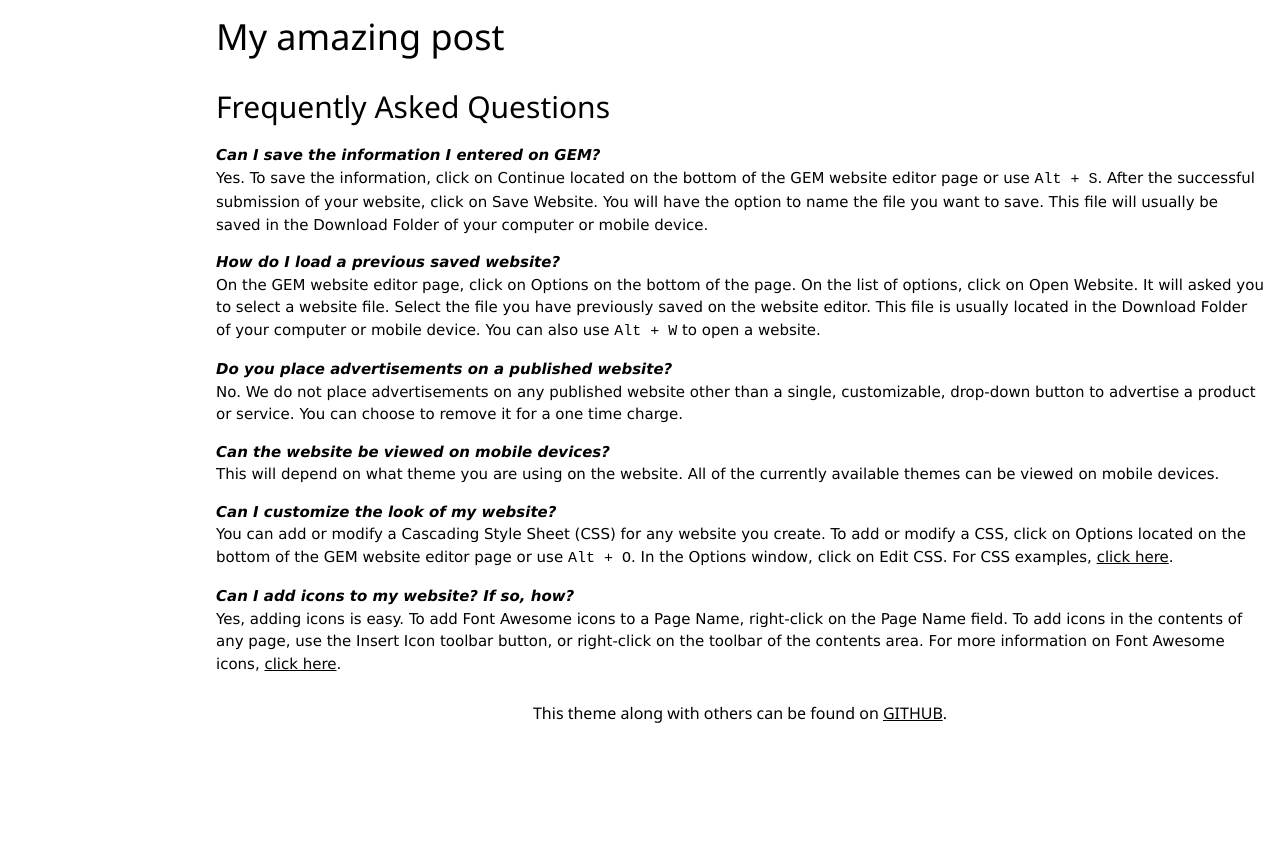
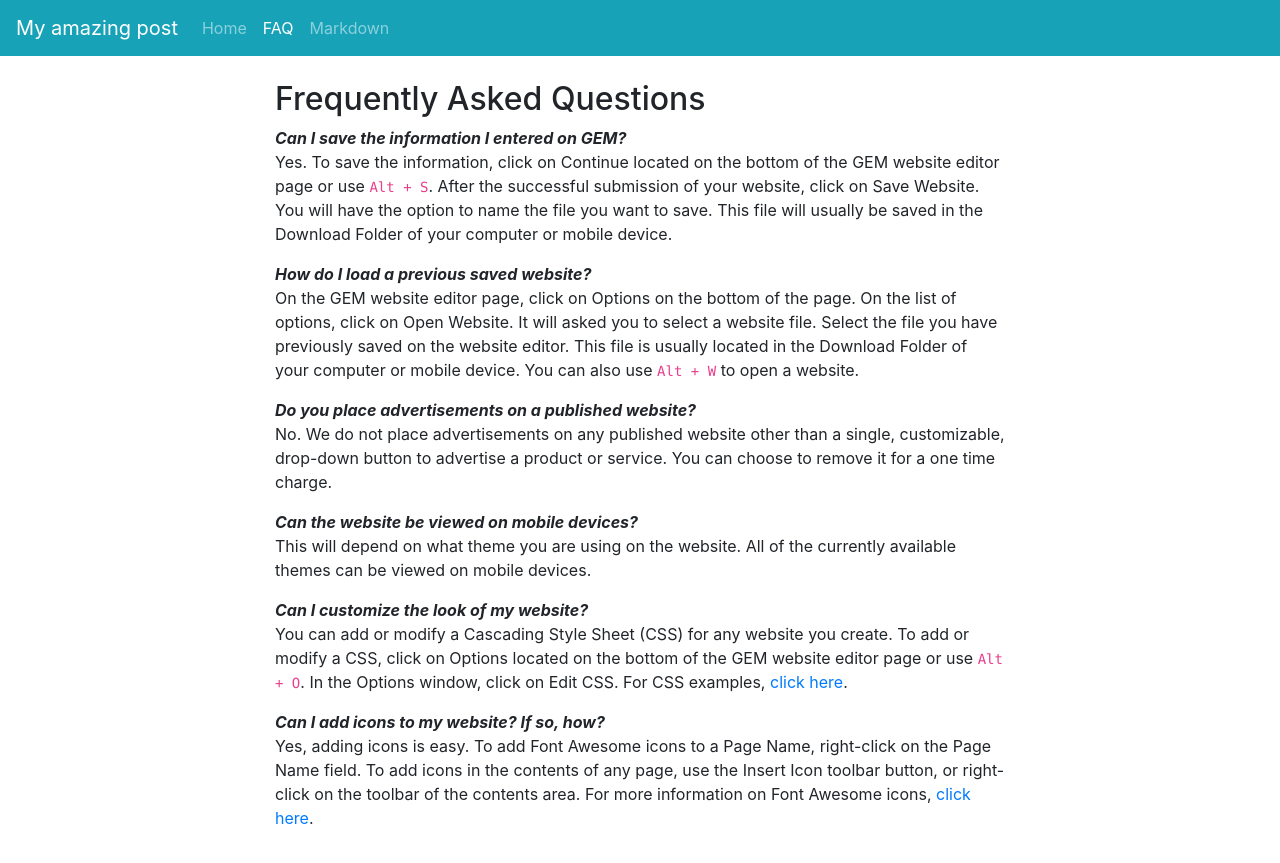
Before and after one commit to emrickj/emrickj.github.io, a Jekyll site: the page built from _webpages/2.md, in a window 1280 px wide. Shown: the top 863 px of the page. Built offline with Jekyll 4.4.1, drawn with Linux system fonts in a browser that asks for light colours; nearby versions of some CDN libraries; comment, search, counter and statistics services are not loaded.

Commit message:
Add files via upload

```diff
--- a/_layouts/page.html
+++ b/_layouts/page.html
@@ -1,60 +1,62 @@
 <!DOCTYPE html>
 <html lang="{{ site.lang | default: "en-US" }}">
 <head>
-<meta name="viewport" content="width=device-width, initial-scale=1">
-<link rel="stylesheet" href="https://www.w3schools.com/w3css/4/w3.css">
-<link rel="stylesheet" href="https://www.w3schools.com/lib/w3-theme-green.css">
+<meta charset="utf-8">
+<meta name="viewport" content="width=device-width,initial-scale=1">
+<link rel="stylesheet" href="https://maxcdn.bootstrapcdn.com/bootstrap/4.0.0/css/bootstrap.min.css">
 <link rel="stylesheet" href="https://cdnjs.cloudflare.com/ajax/libs/font-awesome/4.7.0/css/font-awesome.min.css">
 	<title>{{ site.title | default: site.github.repository_name }}</title>
 <style>
-t1 { white-space: pre-wrap;}
+@media (min-width: 576px) {
+	form label {text-align: right;}
+}
 
 
    </style>
 </head>
-<body>
-
-<!-- Sidebar -->
-<div class="w3-sidebar w3-light-grey w3-bar-block w3-large w3-collapse w3-card-2 w3-animate-left"
- style="width:200px;" id="mySidebar">
-<button class="w3-bar-item w3-button w3-large w3-hide-large" onclick="w3_close()">Close &times;</button>
+<body class='page1' id='demo'>
+<nav class="navbar navbar-expand-md bg-info navbar-dark">
+  <a class="navbar-brand" href="#">{{ site.title | default: site.github.repository_name }}</a>
+  <button type="button" class="navbar-toggler" data-toggle="collapse" data-target="#myNavbar">
+	<span class="navbar-toggler-icon"></span>
+  </button>
+    <div class="collapse navbar-collapse" id="myNavbar">
+      <ul class="navbar-nav">
 	{% for item in site.webpages %}
 		{% assign bs = "" %}
 		{% if page.url == item.url %}
-		{% assign bs = " w3-gray" %}
+		    {% assign bs = " active" %}
 		{% endif %}
-	<a href='{{ item.url | relative_url }}' class='w3-bar-item w3-button{{ bs }}'>{{ item.title }}</a>
+        <li class='nav-item'><a class='nav-link{{ bs }}' href='{{ item.url | relative_url }}'>{{ item.title }}</a></li>
 	{% endfor %}
+      </ul>
     </div>
-
-<!-- Page Content -->
-<div class="w3-main" style="margin-left:200px">
-<div class="w3-theme-dark">
-  <button class="w3-button w3-theme-dark w3-xlarge w3-hide-large" onclick="w3_open()">&#9776;</button>
+</nav>
+   <div class="container">
+      <div class="row">
+         <div class="col-md-2">
          </div>
-<div class="w3-container w3-theme">
-  <h1>{{ site.title | default: site.github.repository_name }}</h1>
+         <div class="col-md-8">
+		    {% if page.image_url %}
+            <img class='img-fluid' src='{{ page.image_url | relative url }}'>
+			{% endif %}
+            <br>
          </div>
-{% if page.image_url %}
-<img class='w3-image' src='{{ page.image_url | relative url }}' style='width:100%'>
-{% endif %}
-
-<div class="w3-container">
+         <div class="col-md-2">
+         </div>
+      </div>
+      <div class="row">
+         <div class="col-md-2">
+         </div>
+         <div class="col-md-8">
                      {{ content }}
          </div>
-<div class="w3-container w3-theme-dark">
-<center><h6>This theme along with others can be found on <a href="https://github.com/emrickj/jekyll-themes">GITHUB</a>.</h6></center>
+         <div class="col-md-2">
          </div>
       </div>
-
-<script>
-function w3_open() {
-    document.getElementById("mySidebar").style.display = "block";
-}
-function w3_close() {
-    document.getElementById("mySidebar").style.display = "none";
-}
-</script>
-
+   </div>
+<script src="https://ajax.googleapis.com/ajax/libs/jquery/3.3.1/jquery.min.js"></script>
+<script src="https://cdnjs.cloudflare.com/ajax/libs/popper.js/1.12.9/umd/popper.min.js"></script>
+<script src="https://maxcdn.bootstrapcdn.com/bootstrap/4.0.0/js/bootstrap.min.js"></script>
 </body>
 </html>
```
Lines whose indentation alone changed are shown as unchanged.
